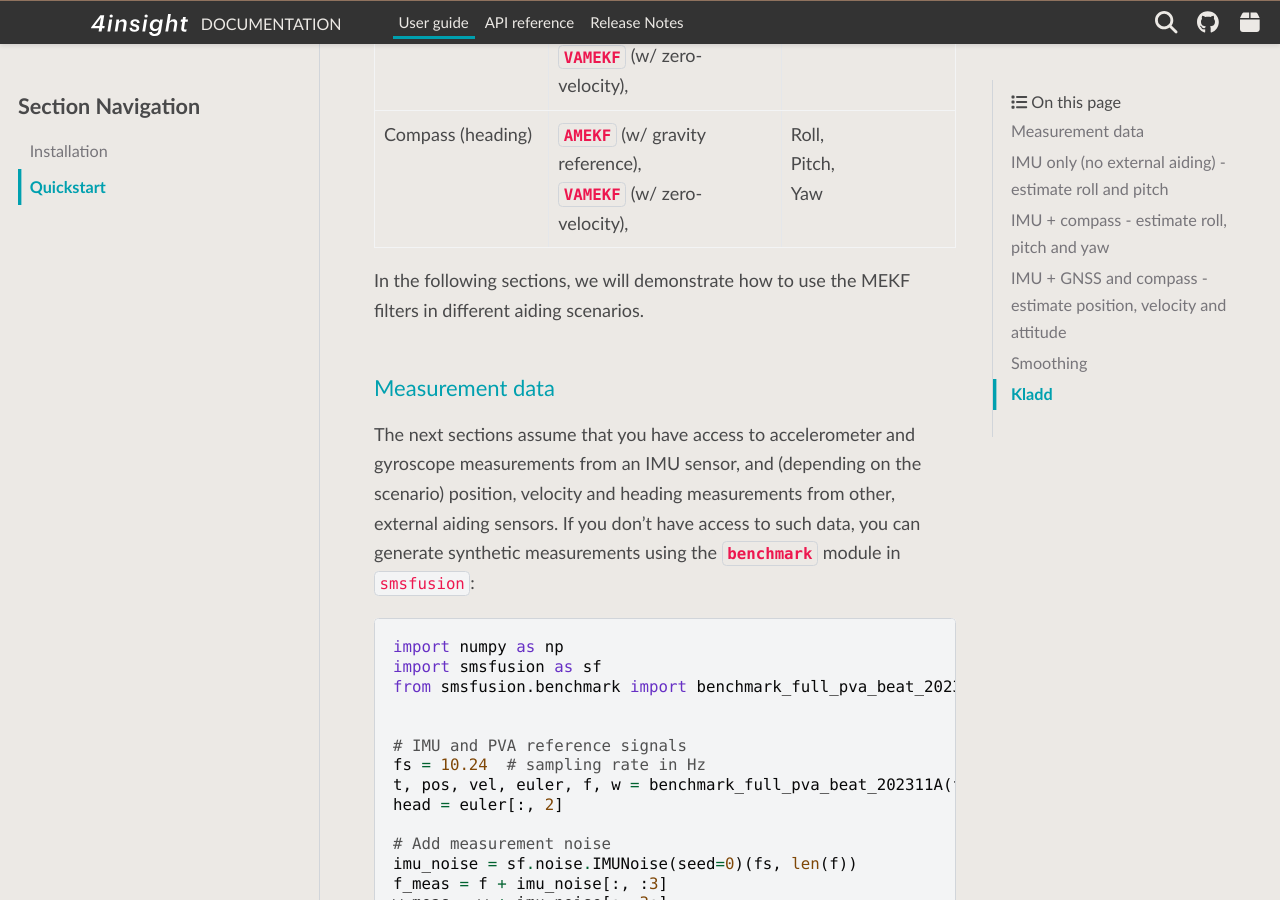
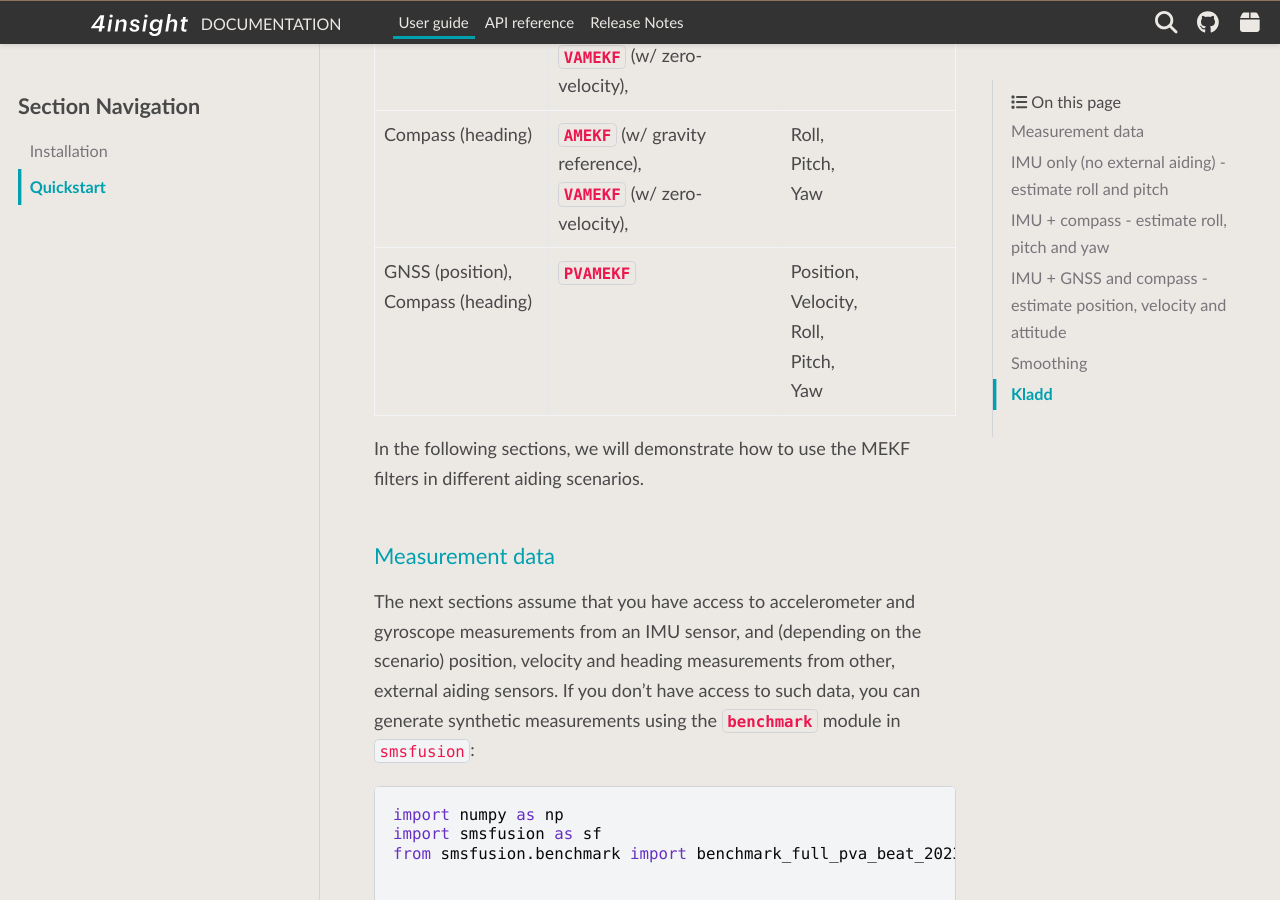
Before and after one commit to 4Subsea/smsfusion-python, a Sphinx documentation site: the page built from docs/user_guide/quickstart.rst, in a window 1280 px wide and 900 px high, scrolled down 1077 px. Built offline with Sphinx 7.4.7 and the PyData theme 0.15.4, drawn with Linux system fonts in a browser that asks for light colours.

Commit message:
some changes

```diff
--- a/docs/user_guide/quickstart.rst
+++ b/docs/user_guide/quickstart.rst
@@ -42,6 +42,14 @@ different scenarios:
      - | :class:`~smsfusion.AMEKF` (w/ gravity reference),
        | :class:`~smsfusion.VAMEKF` (w/ zero-velocity),
      - | Roll,
+       | Pitch,
+       | Yaw
+   * - | GNSS (position),
+       | Compass (heading)
+     - :class:`~smsfusion.PVAMEKF`
+     - | Position,
+       | Velocity,
+       | Roll,
        | Pitch,
        | Yaw
 
```
